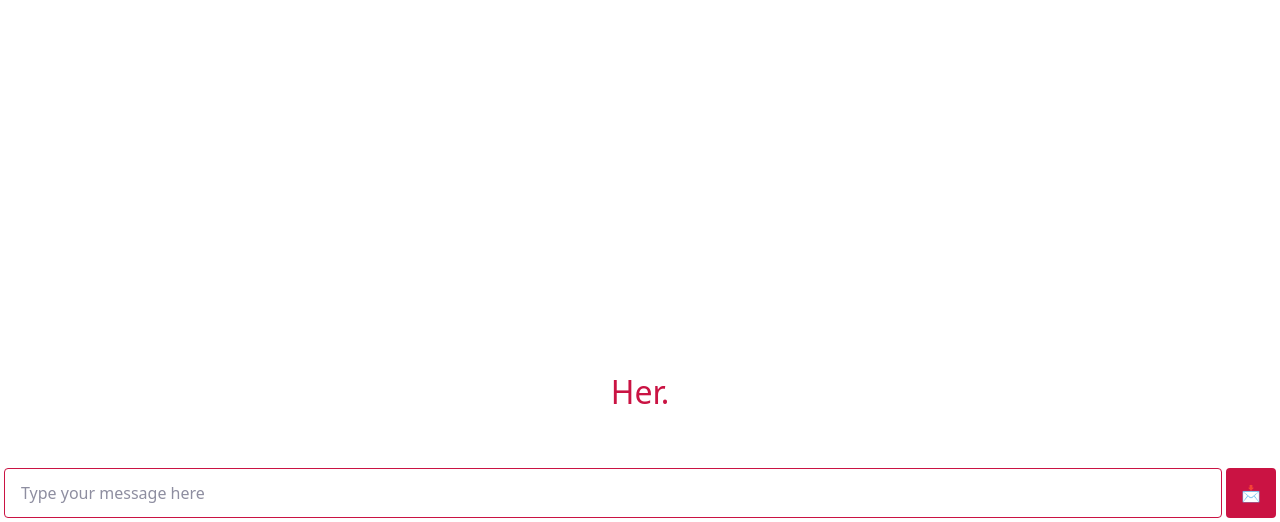
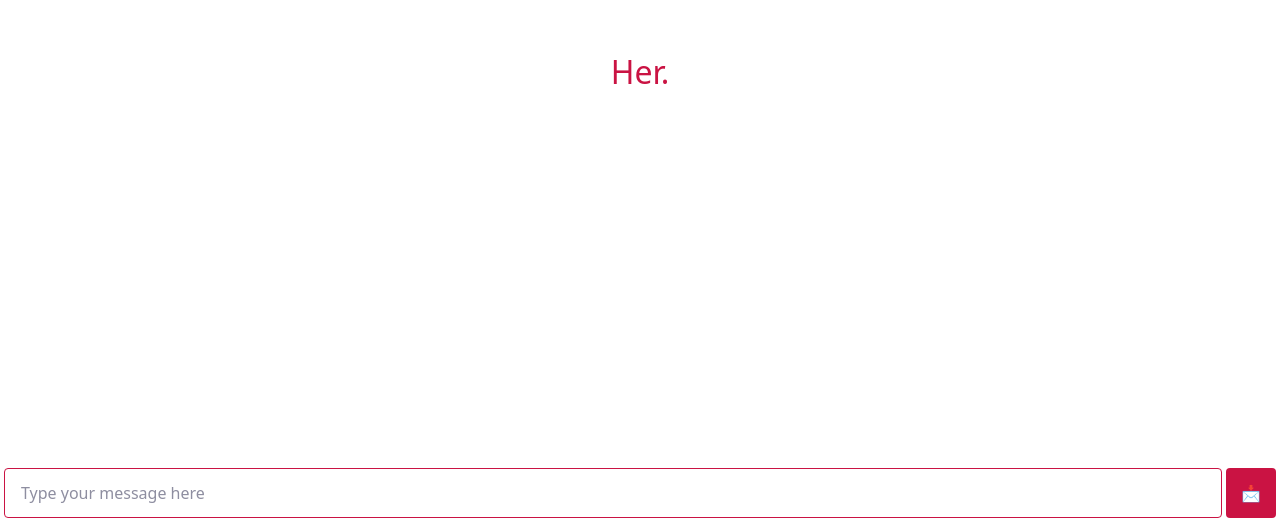
Before and after one commit to bennyng/openai-her, a Next.js app: page / in a window 1280 px wide. Shown: the part 278-800 px from the top of the page. Built offline with nearby package versions, Linux system fonts and the light colour scheme.

Commit message:
style polish

```diff
--- a/pages/index.module.css
+++ b/pages/index.module.css
@@ -77,7 +77,7 @@
   background: rgb(255 255 255 / 50%);
   -webkit-backdrop-filter: blur(4px);
   backdrop-filter: blur(4px);
-  margin-top: 50%;
+  margin-top: 40vh;
 }
 
 .main form {
```
